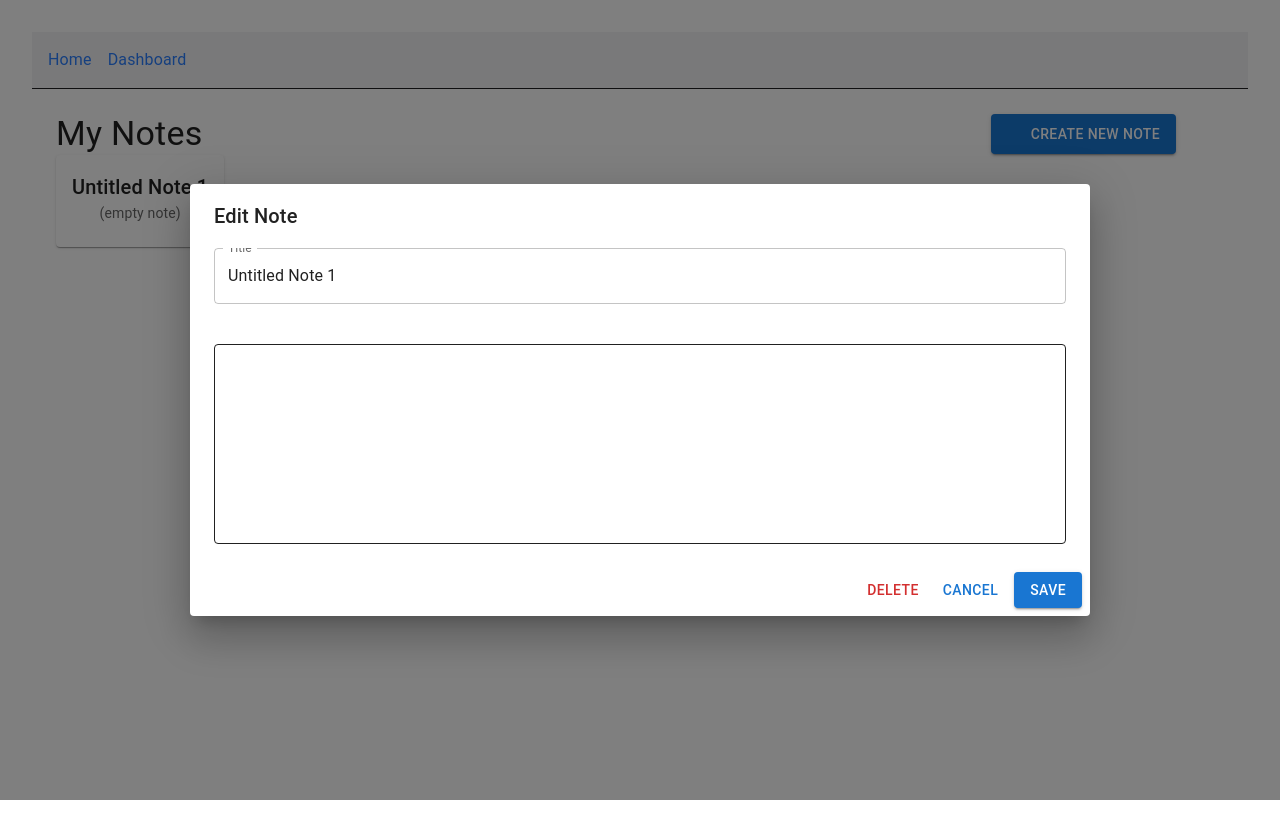
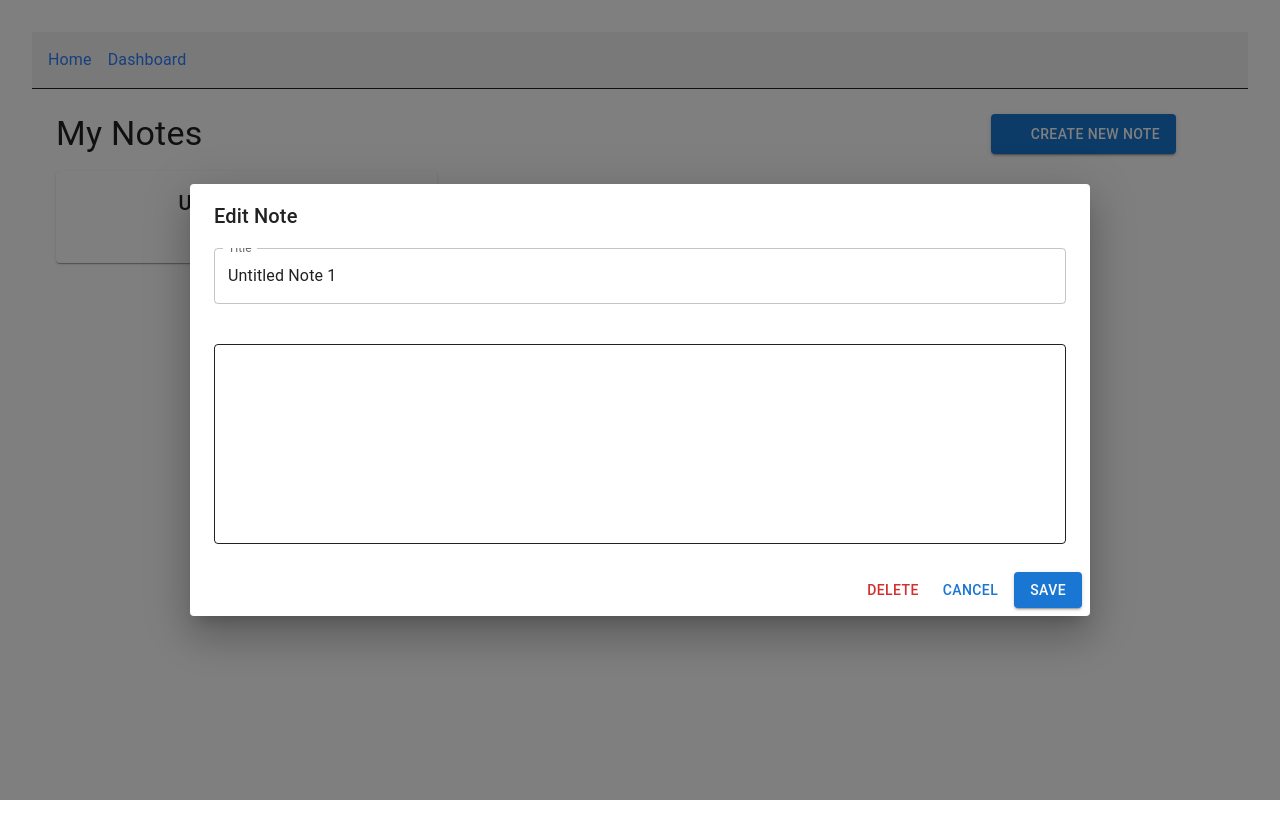
Before and after one commit to ruchilabaruah/notion-lite, a React (Vite) app: page /dashboard in a window 1280 px wide. Both pictures are taken after a click on the button "CREATE NEW NOTE". Shown: the top 838 px of the page. Built offline with nearby package versions, Linux system fonts and the light colour scheme; some icons are missing.

Commit message:
feat: use tailwind css for layouts instead of mui grid

```diff
--- a/src/pages/Dashboard.jsx
+++ b/src/pages/Dashboard.jsx
@@ -41,7 +41,6 @@ const Dashboard = () => {
     <Box className="p-6 min-h-screen">
       <Box className="flex justify-between items-center">
         <Typography variant="h4">My Notes</Typography>
-
         <Box className="flex gap-2">
           <Button
             variant="contained"
@@ -62,13 +61,15 @@ const Dashboard = () => {
           No notes yet. Click "Create New Note" to get started.
         </Typography>
       ) : (
-        <Grid container spacing={3}>
+        <div className="grid gap-3 sm:grid-cols-2 md:grid-cols-3 py-4">
           {notes.map((note) => (
-            <Grid item xs={12} sm={6} md={4} key={note.id}>
-              <NoteCard note={note} onClick={() => setEditingNote(note)} />
-            </Grid>
+            <NoteCard
+              key={note.id}
+              note={note}
+              onClick={() => setEditingNote(note)}
+            />
           ))}
-        </Grid>
+        </div>
       )}
 
       {/* Note Editor */}
```
